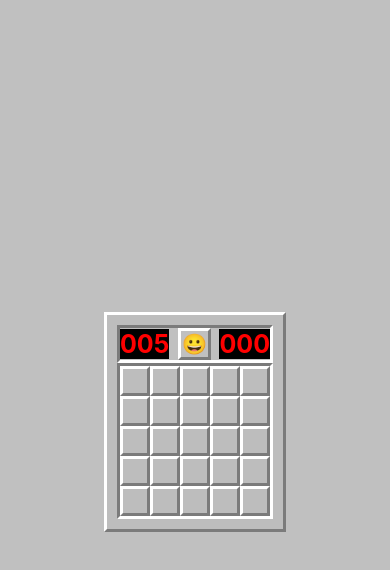
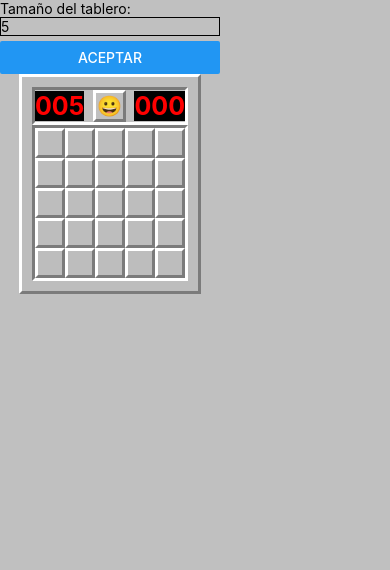
Before and after one commit to pupimarti/minesweeper, a React Native app: screen / in a window 390 px wide. Shown: the top 570 px of the page. Built offline with nearby package versions, Linux system fonts and the light colour scheme.

Commit message:
add select size

```diff
--- a/App.js
+++ b/App.js
@@ -1,15 +1,23 @@
 import React from 'react';
-import { StyleSheet, View } from 'react-native';
+import { ScrollView, StyleSheet, Dimensions, View } from 'react-native';
 import Game from './src/components/Game';
+import Settings from './src/components/Settings';
 import { GameContextProvider } from './src/context/GameContext';
 
 export default function App() {
   return (
-    <View style={styles.container}>
-      <GameContextProvider>
-        <Game />
-      </GameContextProvider>
-    </View>
+    <ScrollView style={styles.container}>
+      <ScrollView horizontal>
+        <View
+          style={{ alignItems: 'center', justifyContent: 'center', flex: 1 }}
+        >
+          <GameContextProvider>
+            <Settings />
+            <Game />
+          </GameContextProvider>
+        </View>
+      </ScrollView>
+    </ScrollView>
   );
 }
 
@@ -17,7 +25,7 @@
   container: {
     flex: 1,
     backgroundColor: '#C0C0C0',
-    alignItems: 'center',
-    justifyContent: 'center',
+    maxWidth: Dimensions.get('window').width,
+    maxHeight: Dimensions.get('window').height,
   },
 });
--- a/src/components/Board.js
+++ b/src/components/Board.js
@@ -1,5 +1,5 @@
 import React, { useContext, useEffect, useState } from 'react';
-import { View } from 'react-native';
+import { Dimensions, ScrollView, View } from 'react-native';
 import GameContext from '../context/GameContext';
 import { createBoard, pressEmptyCell } from '../utils/board';
 import { STATE_GAME } from '../utils/constraints';
--- a/src/components/Game.js
+++ b/src/components/Game.js
@@ -28,7 +28,7 @@
         style={{
           flexDirection: 'row',
           justifyContent: 'space-between',
-          alignItems:'center',
+          alignItems: 'center',
           borderWidth: 3,
           borderTopColor: '#7B7B7B',
           borderLeftColor: '#7B7B7B',
@@ -37,7 +37,7 @@
           backgroundColor: '#C0C0C0',
         }}
       >
-      <Flags />
+        <Flags />
         <IconState />
         <Timer />
       </View>
--- /dev/null
+++ b/src/components/Settings.js
@@ -0,0 +1,27 @@
+import React, { useContext } from 'react';
+import { View, Text, TextInput, Button } from 'react-native';
+import GameContext from '../context/GameContext';
+import { STATE_GAME } from '../utils/constraints';
+
+export default function Settings() {
+  const { size, setSize, newBoard, stateGame } = useContext(GameContext);
+
+  const handleChangeSize = (val) => {
+    if (!isNaN(val)) setSize(val);
+  };
+
+  if (stateGame === STATE_GAME.PLAY) return <View></View>;
+
+  return (
+    <View>
+      <Text>Tamaño del tablero:</Text>
+      <TextInput
+        style={{ borderWidth: 1, marginBottom: 5 }}
+        value={size}
+        onChangeText={handleChangeSize}
+        keyboardType={'numeric'}
+      />
+      <Button title="Aceptar" onPress={newBoard} />
+    </View>
+  );
+}
--- a/src/context/GameContext.js
+++ b/src/context/GameContext.js
@@ -15,6 +15,10 @@
 
   const [shows, setShows] = useState([]);
 
+  const [size, setSize] = useState(5);
+
+  const [quantityMines, setQuantityMines] = useState(5);
+
   const addFlag = ({ x, y }) => {
     setFlags((prevFlags) => [...prevFlags, { x, y }]);
   };
@@ -30,7 +34,7 @@
   const newMines = (new_mines) => setMines(new_mines);
 
   const newBoard = () => {
-    const newGame = createBoard();
+    const newGame = createBoard(size, quantityMines);
     setBoard(newGame.board);
     newMines(newGame.mines);
   };
@@ -48,6 +52,7 @@
 
   const winGame = () => {
     setStateGame(STATE_GAME.WIN);
+    alert('Ganaste!');
   };
 
   const addShows = (arr_shows) => {
@@ -56,8 +61,7 @@
       const totalCells = board.length * board.length;
       const totalShows = new_shows.length;
       const totalMines = mines.length;
-      console.log(totalCells);
-      console.log(totalCells - totalMines - totalShows );
+      console.log(totalCells - totalMines - totalShows);
       if (totalCells - totalMines - totalShows <= 0) winGame();
 
       return new_shows;
@@ -83,6 +87,10 @@
         shows,
         setShows,
         addShows,
+        size,
+        setSize,
+        quantityMines,
+        setQuantityMines,
       }}
     >
       {children}
```
